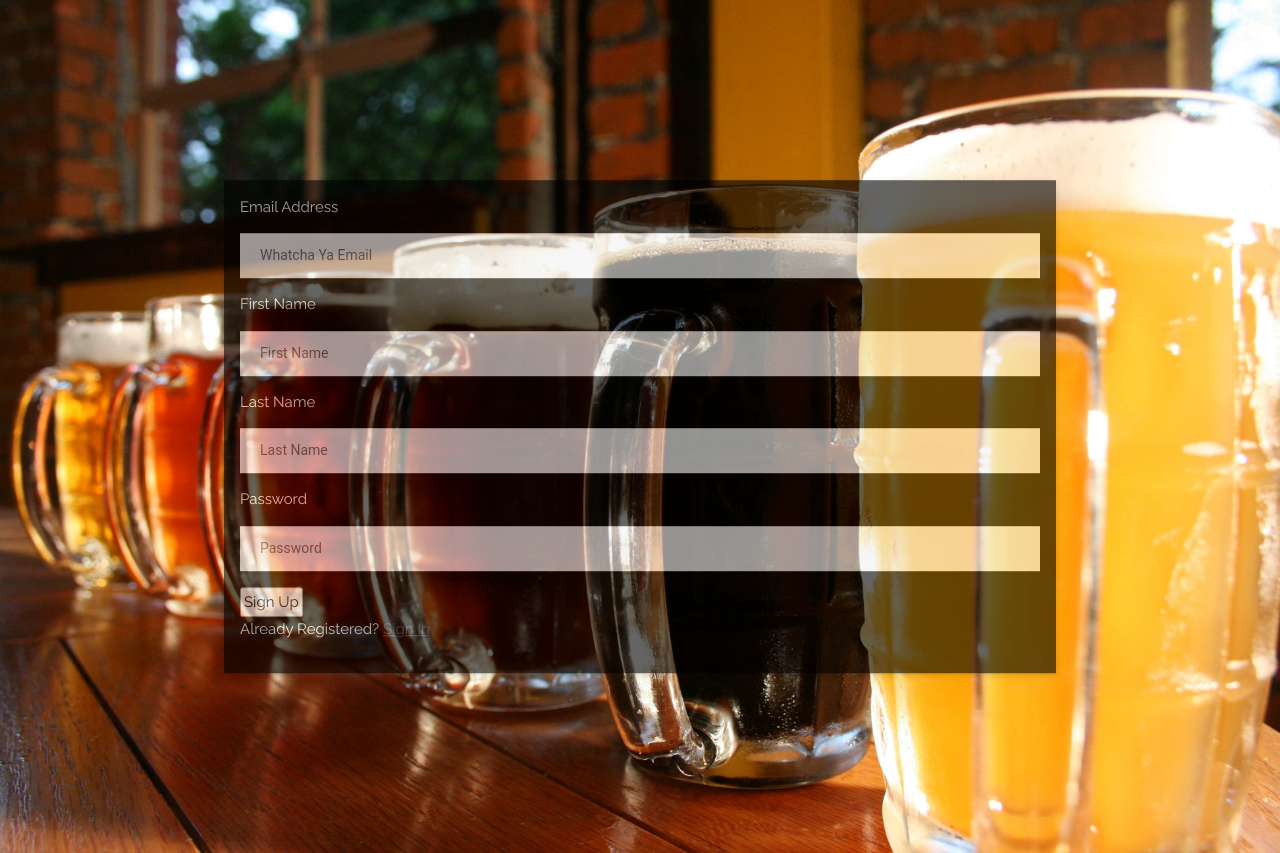
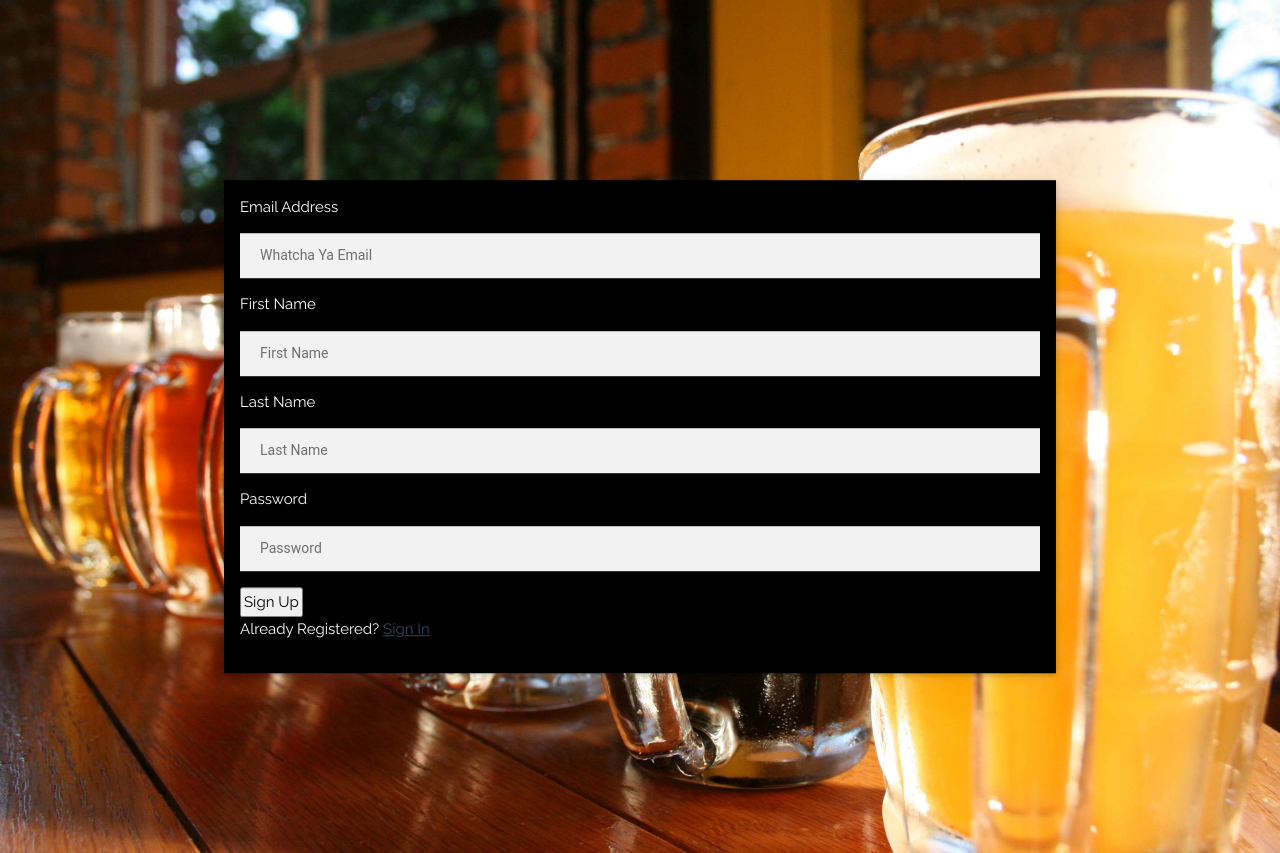
Before and after one commit to emmyzzang/BeerFinder, a Node server app: page /signup in a window 1280 px wide. Run offline with Node 20, Linux system fonts and the light colour scheme; some libraries are stand-ins or nearby versions.

Commit message:
changed opacity on all html

```diff
--- a/app/public/catalogue.html
+++ b/app/public/catalogue.html
@@ -69,7 +69,7 @@
 <div class="w3-display-middle">
   <div class="w3-container">
 
-    <div class="w3-panel cataloguePanel w3-padding-16 w3-black w3-opacity w3-card-2 w3-hover-opacity-off w3-quarter">
+    <div class="w3-panel cataloguePanel w3-padding-16 w3-black w3-card-2 w3-quarter">
       <!-- FOR LATER USE: <form id="dashboard" name="dashboard" method="post" action="/signup"> -->
       <form id="catalogue" name="catalogue">
 
@@ -123,7 +123,7 @@
 
   <div class="w3-container">
 
-    <div class="w3-panel w3-padding-16 w3-black w3-opacity w3-card-2 w3-hover-opacity-off">
+    <div class="w3-panel w3-padding-16 w3-black w3-card-2">
       <div class="w3-container">
         <p class="w3-large"><b>Past Beers!</b></p>
       </div>
@@ -221,7 +221,7 @@ function modalShow(element) {
 
 function modalHide(element) {
   $('#' + element).hide();
-}
+};
 </script>
 </body>
 
--- a/app/public/css/style.css
+++ b/app/public/css/style.css
@@ -143,7 +143,7 @@ input[name=email] {
   box-sizing: border-box;
   font-size: 14px;
 }
-.w3-panel.w3-padding-16.w3-black.w3-opacity.w3-card-2.w3-hover-opacity-off {
+.w3-panel.w3-padding-16.w3-black.w3-card-2 {
   width: 65vw;
 }
 ul {
--- a/app/public/list.html
+++ b/app/public/list.html
@@ -66,7 +66,7 @@
 
       <div class="w3-container">
 
-        <div class="w3-panel w3-padding-16 w3-black w3-opacity w3-card-2 w3-hover-opacity-off">
+        <div class="w3-panel w3-padding-16 w3-black w3-card-2">
           <div class="w3-container">
             <p class="w3-large"><b>Past Beers!</b></p>
           </div>
--- a/app/public/reviews.html
+++ b/app/public/reviews.html
@@ -64,7 +64,7 @@
   <div class="w3-display-middle" style="margin-top: 20em;">
     <div class="w3-container">
 
-      <div class="w3-panel w3-padding-16 w3-black w3-opacity w3-card-2 w3-hover-opacity-off">
+      <div class="w3-panel w3-padding-16 w3-black w3-card-2">
         <h2>Enter Your Reviews</h2>
         <h5>Keep track of Your Reviews in the List Tab!</h5>
         <form id="dashboard" name="dashboard" method="post" action="/reviews">
--- a/app/public/signin.html
+++ b/app/public/signin.html
@@ -19,7 +19,7 @@
     <img class="w3-image" src="img/beer.jpg" alt="London" width="1500" height="700">
     <div class="w3-display-middle" style="width:65%">
       <div class="w3-container">
-        <div class="w3-panel w3-padding-16 w3-black w3-opacity w3-card-2 w3-hover-opacity-off">
+        <div class="w3-panel w3-padding-16 w3-black w3-card-2">
           <form id="signin" name="signin" method="post" action="signin">
             <label for="email">Email Address</label>
             <input class="text" name="email" type="text" />
--- a/app/public/signup.html
+++ b/app/public/signup.html
@@ -19,7 +19,7 @@
     <img class="w3-image" src="img/beer.jpg" alt="London" width="1500" height="700">
     <div class="w3-display-middle" style="width:65%">
       <div class="w3-container">
-        <div class="w3-panel w3-padding-16 w3-black w3-opacity w3-card-2 w3-hover-opacity-off">
+        <div class="w3-panel w3-padding-16 w3-black w3-card-2">
           <form id="signup" name="signup" method="post" action="/signup">
             <label for="email">Email Address</label>
             <input class="text" placeholder="Whatcha Ya Email"name="email" type="email" />
@@ -32,7 +32,7 @@
             <input class="btn" type="submit" value="Sign Up" />
             <p class="message"> Already Registered?  <a href="signin.html">Sign In</a></p>
           </form>
-          <footer class="w3-container w3-center w3-opacity w3-margin-bottom">
+          <footer class="w3-container w3-center w3-margin-bottom">
           </footer>
         </body>
 
```
